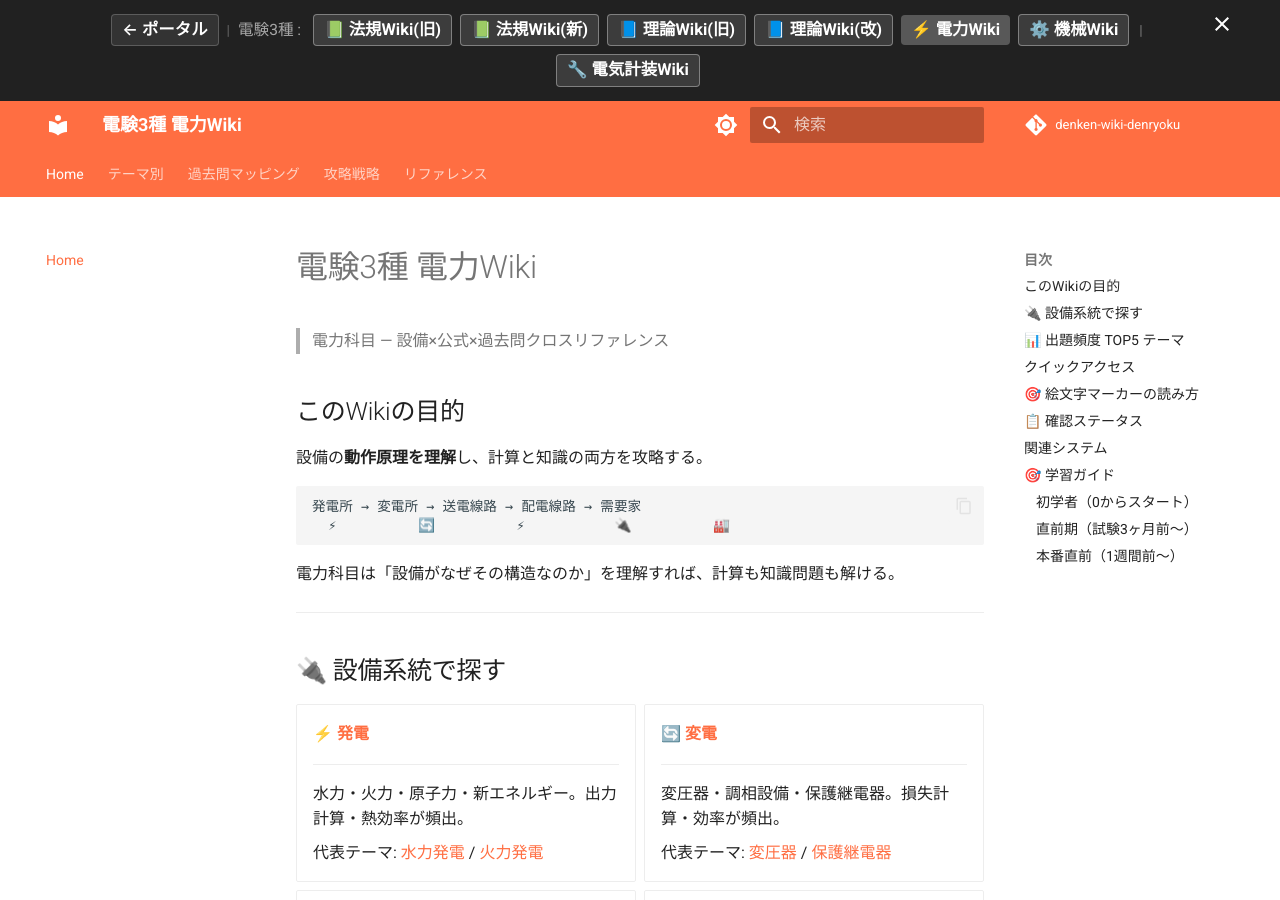
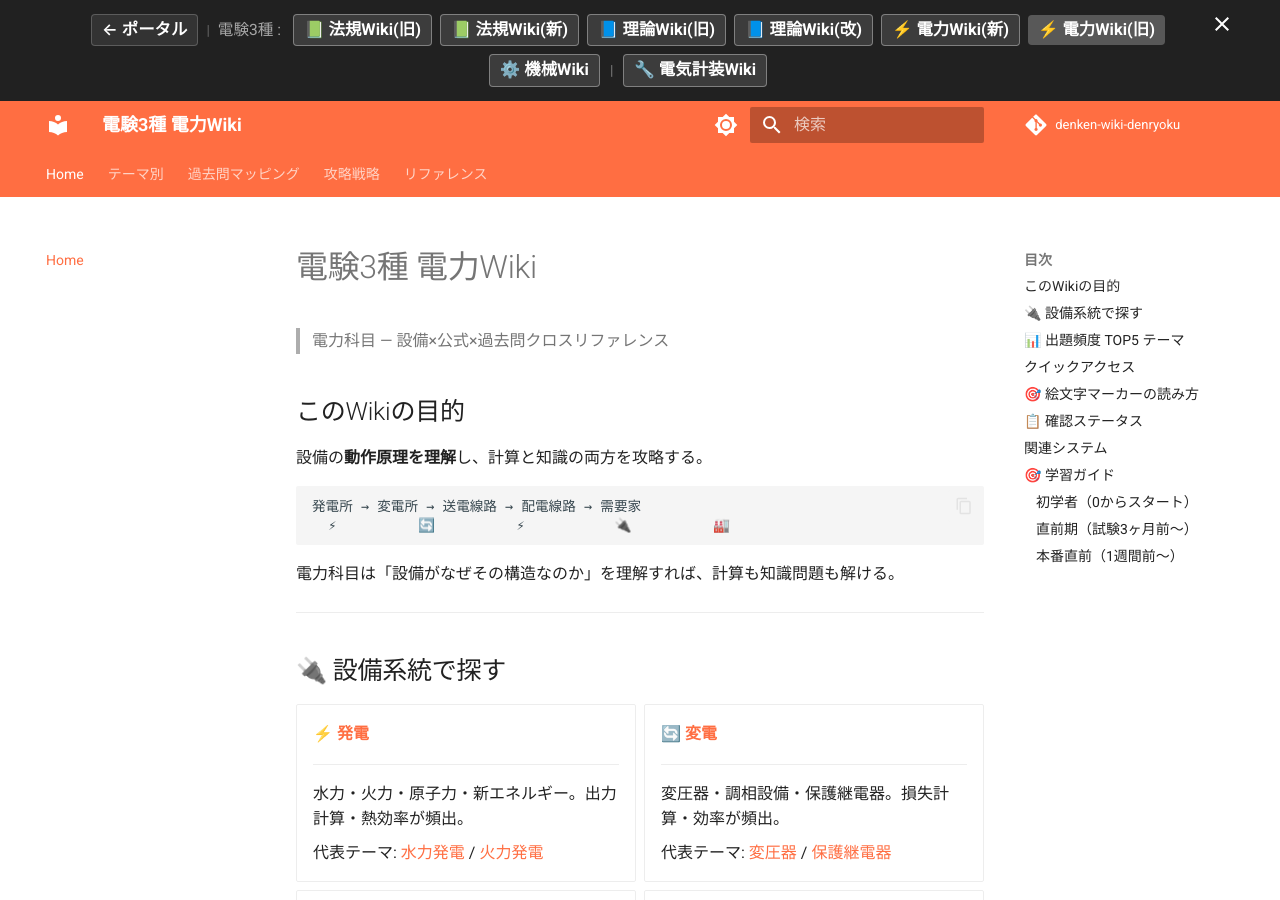
Before and after one commit to kfurufuru/denken-wiki-denryoku, an MkDocs documentation site: the page built from docs/index.md, in a window 1280 px wide and 900 px high. Built offline with MkDocs 1.6.1 and Material for MkDocs 9.7.7, drawn with Linux system fonts in a browser that asks for light colours; comment, search, counter and statistics services are not loaded; some of the changed lines change nothing that is shown.

Commit message:
fix(switcher): 電力Wikiリンクを新SPA(secretary-portal-public)へ張替え (#5)

```diff
--- a/overrides/main.html
+++ b/overrides/main.html
@@ -25,8 +25,13 @@
        onmouseover="this.style.background='rgba(255,255,255,0.22)'" onmouseout="this.style.background='rgba(255,255,255,0.12)'">
       📘 理論Wiki(改)
     </a>
+    <a href="https://kfurufuru.github.io/secretary-portal-public/denken3-denryoku-wiki.html"
+       style="font-weight:600; color:#fff; text-decoration:none; background:rgba(255,255,255,0.12); border:1px solid rgba(255,255,255,0.35); border-radius:4px; padding:2px 10px; font-size:0.82rem;"
+       onmouseover="this.style.background='rgba(255,255,255,0.22)'" onmouseout="this.style.background='rgba(255,255,255,0.12)'">
+      ⚡ 電力Wiki(新)
+    </a>
     <span style="font-weight:700; color:#fff; background:rgba(255,255,255,0.25); border-radius:4px; padding:2px 10px; font-size:0.82rem;">
-      ⚡ 電力Wiki
+      ⚡ 電力Wiki(旧)
     </span>
     <a href="https://kfurufuru.github.io/secretary-portal-public/denken3-kikai-wiki.html"
        style="font-weight:600; color:#fff; text-decoration:none; background:rgba(255,255,255,0.12); border:1px solid rgba(255,255,255,0.35); border-radius:4px; padding:2px 10px; font-size:0.82rem;"
```
